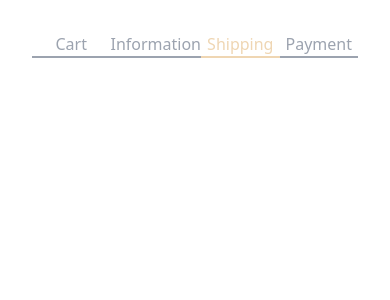
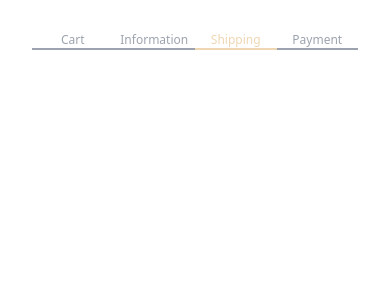
Before and after one commit to Calathea-Z/Vine-Frond-Shop, a Next.js app: page /payment in a window 390 px wide. Shown: the top 300 px of the page. Built offline with nearby package versions, Linux system fonts and the light colour scheme.

Commit message:
Made a few changes to formatting for mobile on info screen.

```diff
--- a/components/CheckoutHelper.jsx
+++ b/components/CheckoutHelper.jsx
@@ -5,7 +5,7 @@ const CheckoutHelper = ({ activeStep = 0 }) => {
         (step, index) => (
           <div
             key={step}
-            className={`flex-1 border-b-2 text-center font-sans ${
+            className={`flex-1 border-b-2 text-center font-sans text-xs sm:text-md ${
               index === activeStep
                 ? "border-primary text-primary"
                 : "border-gray-400 text-gray-400"
--- a/pages/information.js
+++ b/pages/information.js
@@ -140,7 +140,7 @@ const InformationScreen = () => {
           >
             <div className="p-2 flex justify-between items-center">
               <h1 className="mb-4 text-md font-sans">Contact</h1>
-              {loggedIn? <h1 className='text-sm text-amber-500'>You are kiln it! Thanks for your purchase, {" "} {userInfo.firstName}{" "}!</h1> :(
+              {loggedIn? <h1 className='text-xs sm:text-sm text-amber-500'>You are kiln it! Thanks for your purchase, {" "} {userInfo.firstName}{" "}!</h1> :(
               <div className="flex gap-1 items-center">
                 <p className="text-sm font-sans">Already have an account?</p>
                 <Link
```
